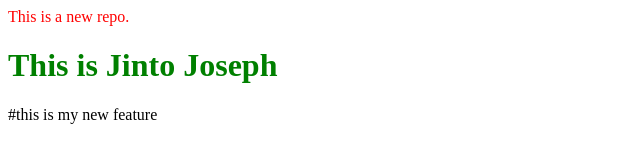
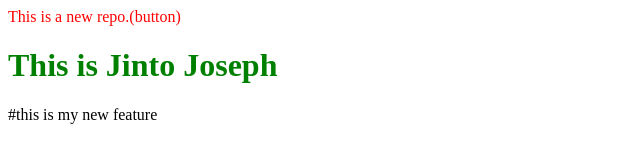
Before and after one commit to Jintojosephf/localrepo, a plain HTML site: page index.html in a window 1280 px wide. Shown: the full height of the page, 0-640 px from the left. Drawn offline with Linux system fonts and the light colour scheme.

```diff
--- a/index.html
+++ b/index.html
@@ -1,6 +1,6 @@
 <link rel="stylesheet" href="style.css">
 <p>
-    This is a new repo.
+    This is a new repo.(button)
 </p>
 <h1>This is Jinto Joseph
 
```
